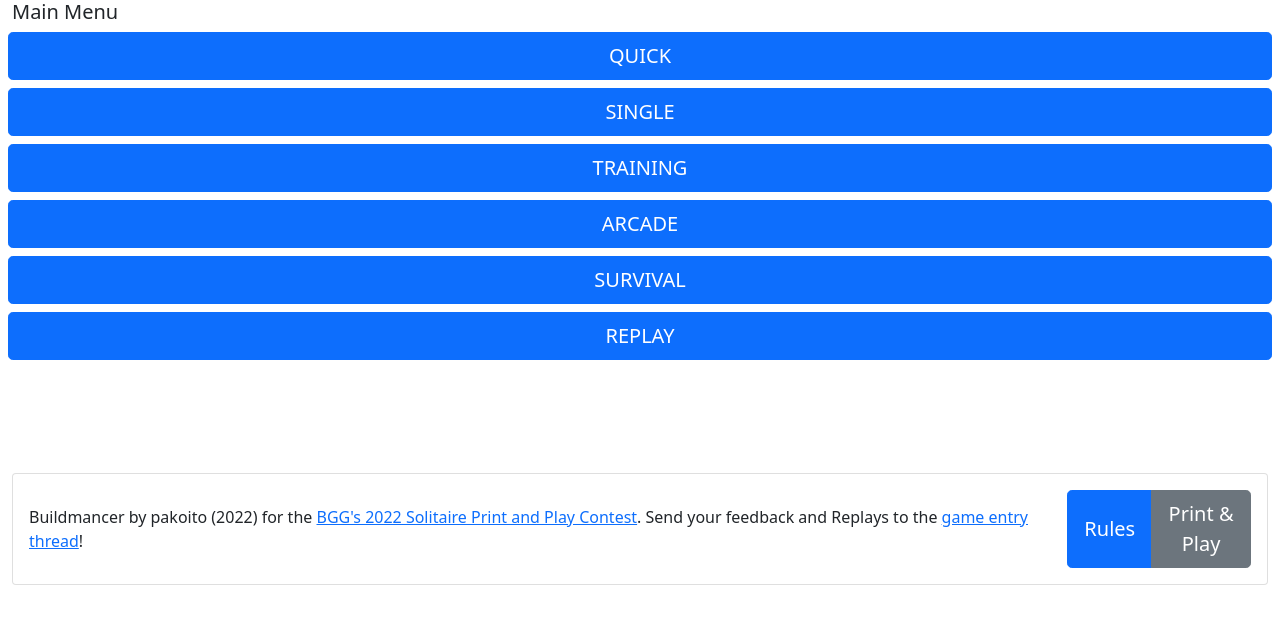
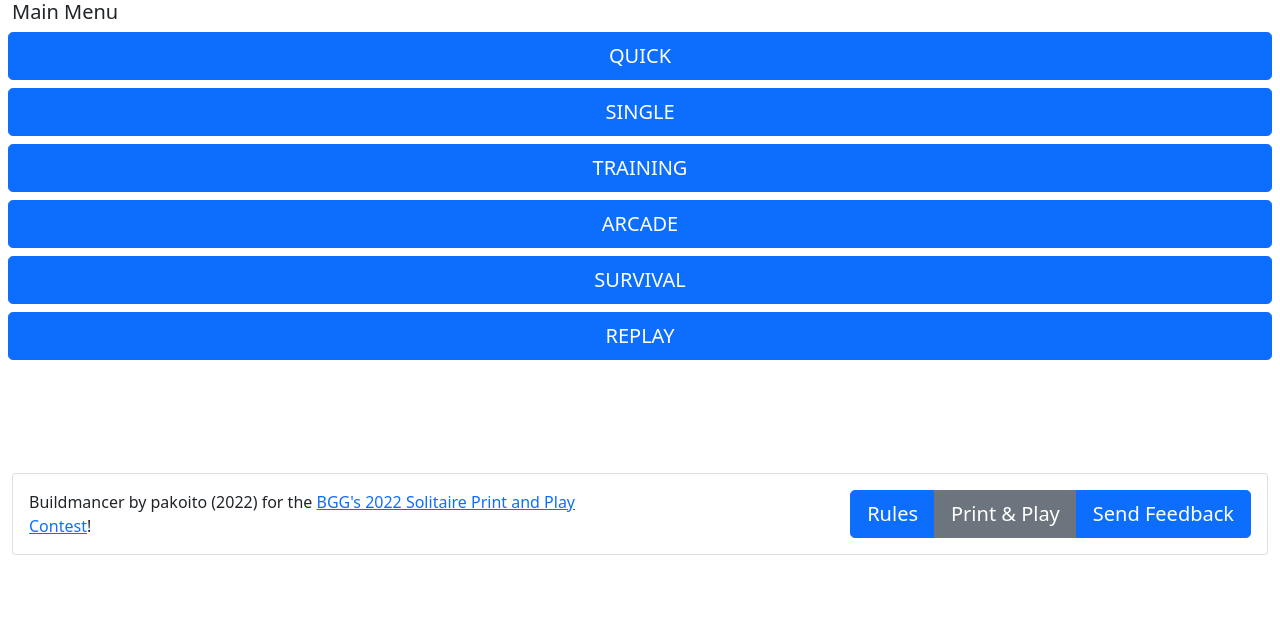
Before and after one commit to pakoito/buildmancer, a React (Create React App) app: page / in a window 1280 px wide. Shown: the top 624 px of the page. Built offline with nearby package versions, Linux system fonts and the light colour scheme.

Commit message:
Better feedback

```diff
--- a/src/components/GameInfoBar.tsx
+++ b/src/components/GameInfoBar.tsx
@@ -13,19 +13,19 @@ const GameInfoBar = ({ rulesShown }: { rulesShown: boolean }) => {
       <Card>
         <Card.Body>
           <Row className="d-flex justify-content-between align-items-center">
-            <Col xs={8} xl={10}>
+            <Col>
               <Card.Text>
                 Buildmancer by pakoito (2022) for the{' '}
-                <a href={contestThread}>BGG's 2022 Solitaire Print and Play Contest</a>. Send your
-                feedback and Replays to the <a href={gameThread}>game entry thread</a>!
+                <a href={contestThread}>BGG's 2022 Solitaire Print and Play Contest</a>!
               </Card.Text>
             </Col>
-            <Col>
+            <Col className="d-flex justify-content-end">
               <ButtonGroup size="lg">
                 <Button onClick={() => showRules(true)}>Rules</Button>
                 <Button variant="secondary" active={false}>
                   {'Print & Play'}
                 </Button>
+                <Button onClick={() => globalThis.open(gameThread, '_blank')}>Send Feedback</Button>
               </ButtonGroup>
             </Col>
           </Row>
@@ -89,7 +89,6 @@ const GameInfoBar = ({ rulesShown }: { rulesShown: boolean }) => {
         </Modal.Body>
         <Modal.Footer>
           <ButtonGroup>
-            <Button onClick={() => globalThis.open(gameThread, '_blank')}>Send Feedback</Button>
             <Button onClick={() => showRules(false)}>Close</Button>
           </ButtonGroup>
         </Modal.Footer>
```
